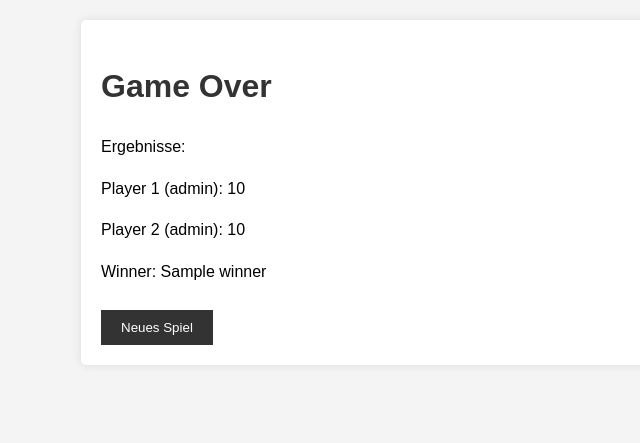
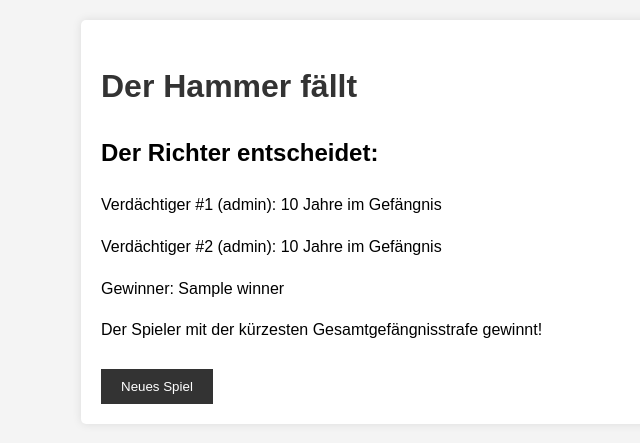
Before and after one commit to drfoehn/the_prisoners_dilemma, a Flask app: template templates/results.html in a window 1280 px wide. Shown: the top 443 px of the page, without its empty margins (43-683 px from the left). Run offline with Flask 3, Linux system fonts and the light colour scheme; the template is opened without the code that fills it: most values are stand-ins (such as "Sample title", 1, 10 or a date in 2020).

Commit message:
Added endgame func

```diff
--- a/app.py
+++ b/app.py
@@ -64,6 +64,9 @@ class Game:
             return self.roles[index]
         return None
 
+    def is_game_over(self):
+        return self.current_round >= self.rounds
+
 # Global storage for game states
 game_states = {}
 
@@ -111,7 +114,7 @@ def play(room_code):
     player_id = session.get('player_id')
     player_role = game.get_player_role(player_id)
 
-    if game.current_round >= game.rounds:
+    if game.is_game_over():
         return redirect(url_for('results', room_code=room_code))
 
     return render_template('play.html', game=game, room_code=room_code, player_id=player_id, player_role=player_role)
@@ -183,11 +186,34 @@ def round_result(room_code):
         'other_score': game.scores[other_index],
         'your_role': game.roles[player_index],
         'other_role': game.roles[other_index],
-        'round_complete': game.is_round_complete()
-
+        'round_complete': game.is_round_complete(),
+        'current_round': game.current_round,
+        'total_rounds': game.rounds
     }
 
     return jsonify(result)
+
+@app.route('/results/<room_code>')
+def results(room_code):
+    if room_code not in game_states:
+        return redirect(url_for('index'))
+
+    game = game_states[room_code]
+    player_id = session.get('player_id')
+    player_role = game.get_player_role(player_id)
+    player_name = session.get('player_name', 'Unknown Player')
+
+    # Bestimmen Sie den Gewinner (Spieler mit der niedrigsten Punktzahl)
+    if game.scores[0] < game.scores[1]:
+        winner = f"Player 1 ({game.roles[0]})"
+    elif game.scores[1] < game.scores[0]:
+        winner = f"Player 2 ({game.roles[1]})"
+    else:
+        winner = "Unentschieden"
+
+    return render_template('results.html', game=game, winner=winner, player_name=player_name, player_role=player_role)
+
+
 
 @app.route('/check_next_round/<room_code>')
 def check_next_round(room_code):
--- a/templates/results.html
+++ b/templates/results.html
@@ -1,13 +1,14 @@
 {% extends "base.html" %}
 
-{% block title %}Game Results{% endblock %}
+{% block title %}Endergebnis{% endblock %}
 
-{% block header %}Game Over{% endblock %}
+{% block header %}Der Hammer fällt{% endblock %}
 
 {% block content %}
-    <p>Ergebnisse:</p>
-    <p>Player 1 ({{ game.roles[0] }}): {{ game.scores[0] }}</p>
-    <p>Player 2 ({{ game.roles[1] }}): {{ game.scores[1] }}</p>
-    <p>Winner: {{ winner }}</p>
+    <h2>Der Richter entscheidet:</h2>
+    <p>Verdächtiger #1 ({{ game.roles[0] }}): {{ game.scores[0] }} Jahre im Gefängnis</p>
+    <p>Verdächtiger #2 ({{ game.roles[1] }}): {{ game.scores[1] }} Jahre im Gefängnis</p>
+    <p>Gewinner: {{ winner }}</p>
+    <p>Der Spieler mit der kürzesten Gesamtgefängnisstrafe gewinnt!</p>
     <a href="{{ url_for('index') }}"><button>Neues Spiel</button></a>
 {% endblock %}
```
